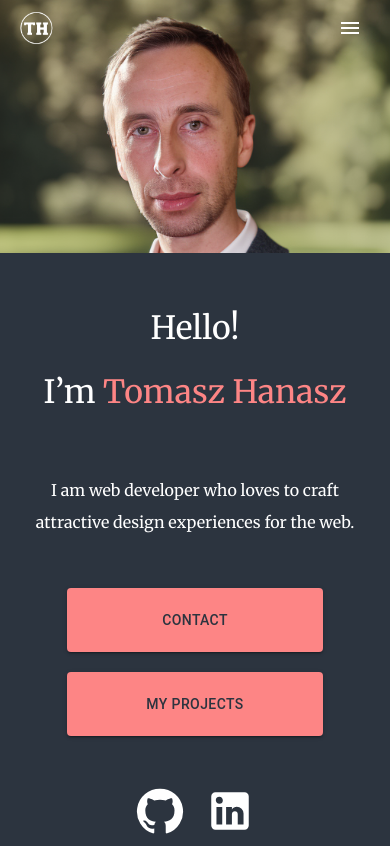
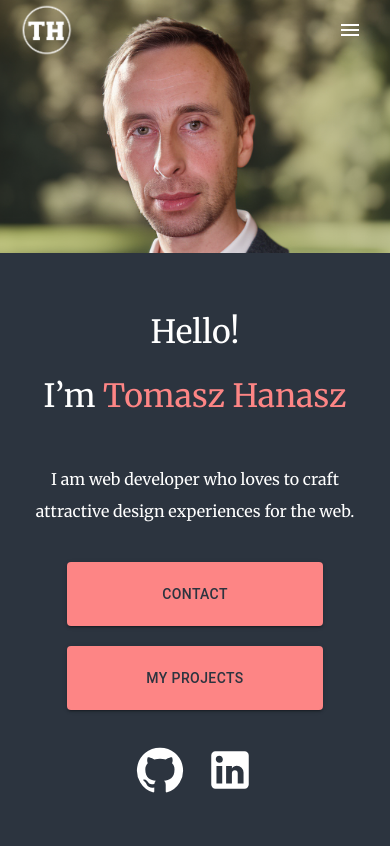
Before and after one commit to TomaszHanasz/portfolio, a React (Create React App) app: page / in a window 390 px wide. Built offline with nearby package versions, Linux system fonts and the light colour scheme.

Commit message:
style update

```diff
--- a/src/components/navBar/NavBar.jsx
+++ b/src/components/navBar/NavBar.jsx
@@ -31,7 +31,7 @@ function NavBar() {
     >
       <Container maxWidth="xl">
         <Toolbar disableGutters>
-          <img src={logo} style={{ width: 40 }} alt="logo" />
+          <img src={logo} style={{ width: 60 }} alt="logo" />
           <Box
             sx={{
               flexGrow: 1,
--- a/src/containers/home/home.style.css
+++ b/src/containers/home/home.style.css
@@ -6,18 +6,17 @@
   display: flex;
   align-items: flex-start;
   justify-content: space-between;
-  /* margin-top: 50px; */
+  height: 100%;
 }
 
 .home__container {
   display: flex;
   flex-direction: column;
-  justify-content: center;
-  gap: 75px;
-  margin-left: 12%;
+  margin-left: 12vw;
+  margin-top: 15vh;
   width: 50%;
   flex-basis: 33%;
-  height: 80vh;
+  height: 100%;
 }
 
 .home__right {
@@ -34,7 +33,7 @@
 .home__welcome {
   display: flex;
   flex-direction: column;
-  gap: 50px;
+  gap: 35px;
 }
 
 .home__buttons {
@@ -58,9 +57,10 @@
   color: white;
 }
 
-@media screen and (max-width: 1100px) {
+@media screen and (max-width: 1150px) {
   .home__container {
-    margin-left: 5%;
+    margin-left: 5vw;
+    margin-top: 8vh;
   }
 }
 
```
